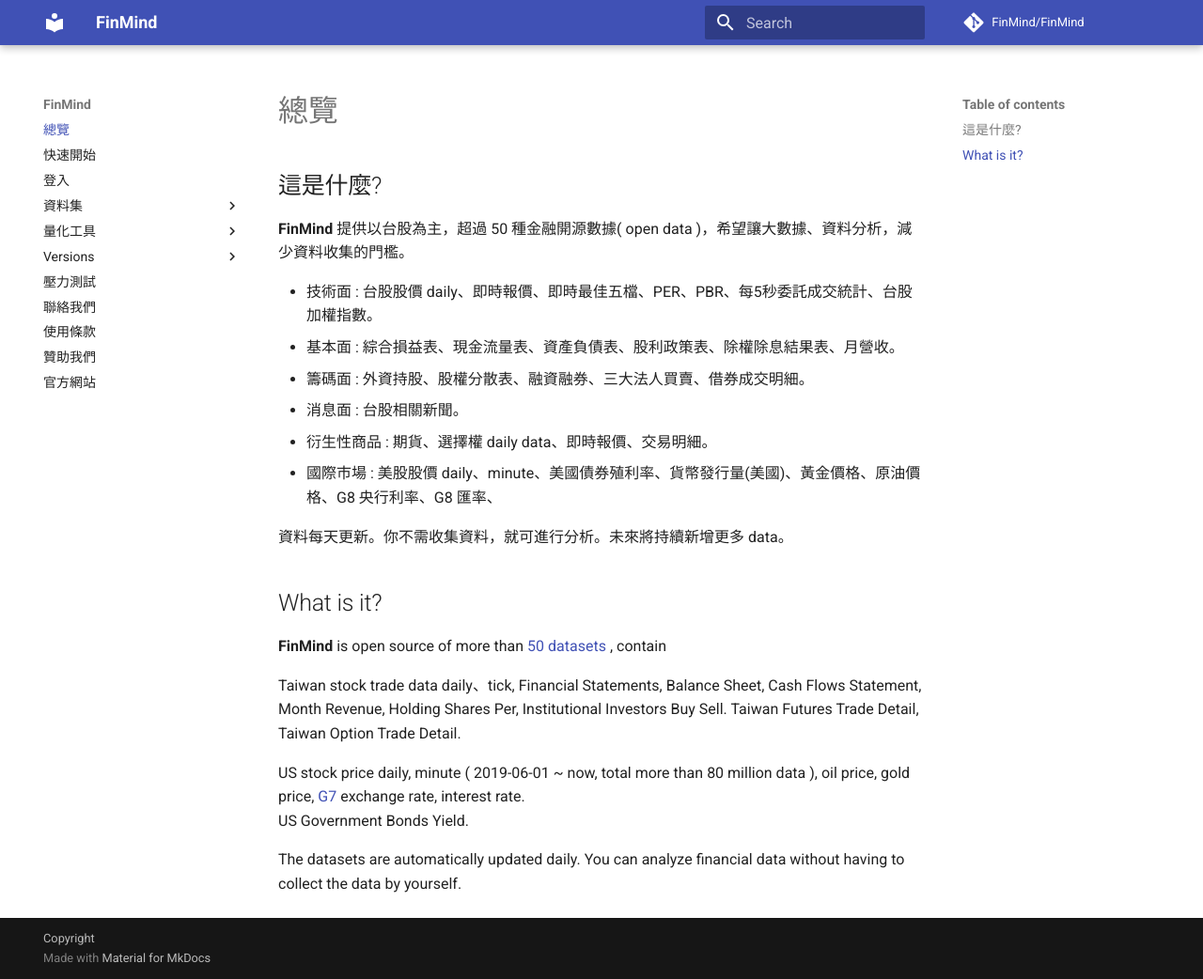
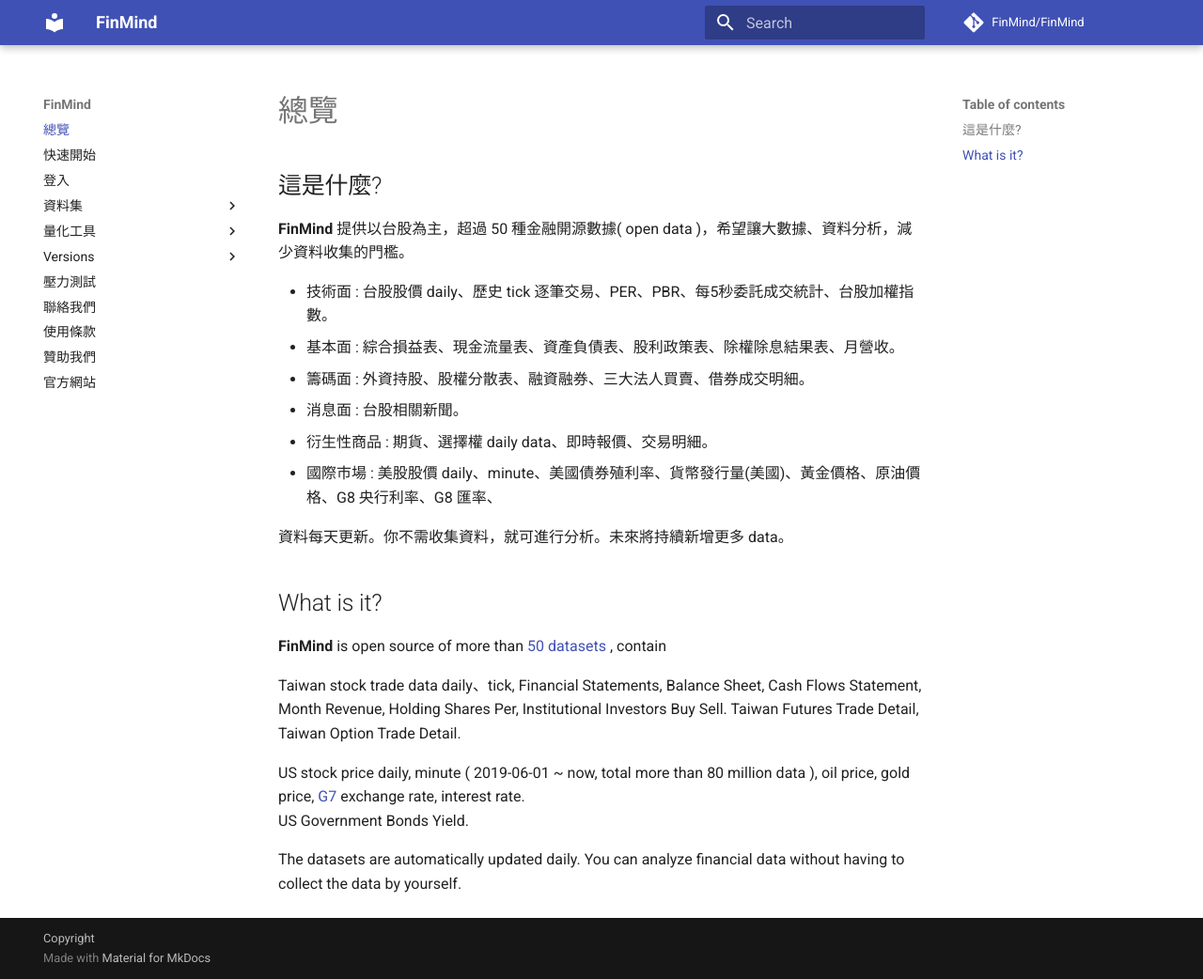
Before and after one commit to FinMind/FinMind-Doc, an MkDocs documentation site: the page built from docs/index.md, in a window 1280 px wide and 1042 px high. Shown: the whole window at 94% size. Built offline with MkDocs 1.6.1 and Material for MkDocs 9.7.7, drawn with Linux system fonts in a browser that asks for light colours; comment, search, counter and statistics services are not loaded.

Commit message:
feat: remove 即時報價

```diff
--- a/docs/index.md
+++ b/docs/index.md
@@ -1,7 +1,7 @@
 ## 這是什麼?
 **FinMind** 提供以台股為主，超過 50 種金融開源數據( open data )，希望讓大數據、資料分析，減少資料收集的門檻。
 
-* 技術面 : 台股股價 daily、即時報價、即時最佳五檔、PER、PBR、每5秒委託成交統計、台股加權指數。
+* 技術面 : 台股股價 daily、歷史 tick 逐筆交易、PER、PBR、每5秒委託成交統計、台股加權指數。
 * 基本面 : 綜合損益表、現金流量表、資產負債表、股利政策表、除權除息結果表、月營收。
 * 籌碼面 : 外資持股、股權分散表、融資融券、三大法人買賣、借券成交明細。
 * 消息面 : 台股相關新聞。
```
Also changed, not shown: docs/StressTest.md (+0 -2 lines), docs/WhatIsNew.md (+3 -0 lines).
